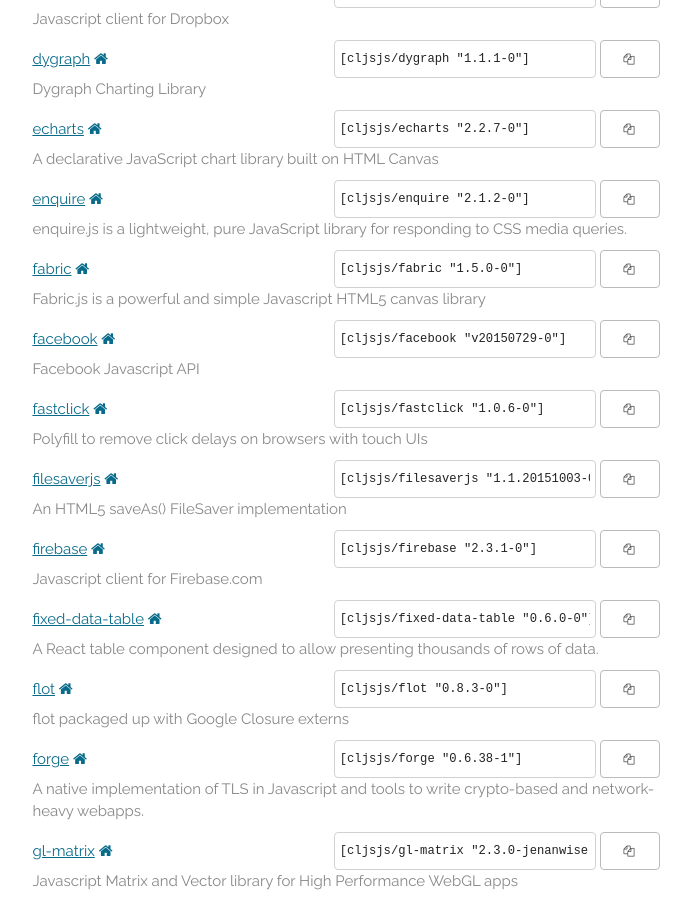
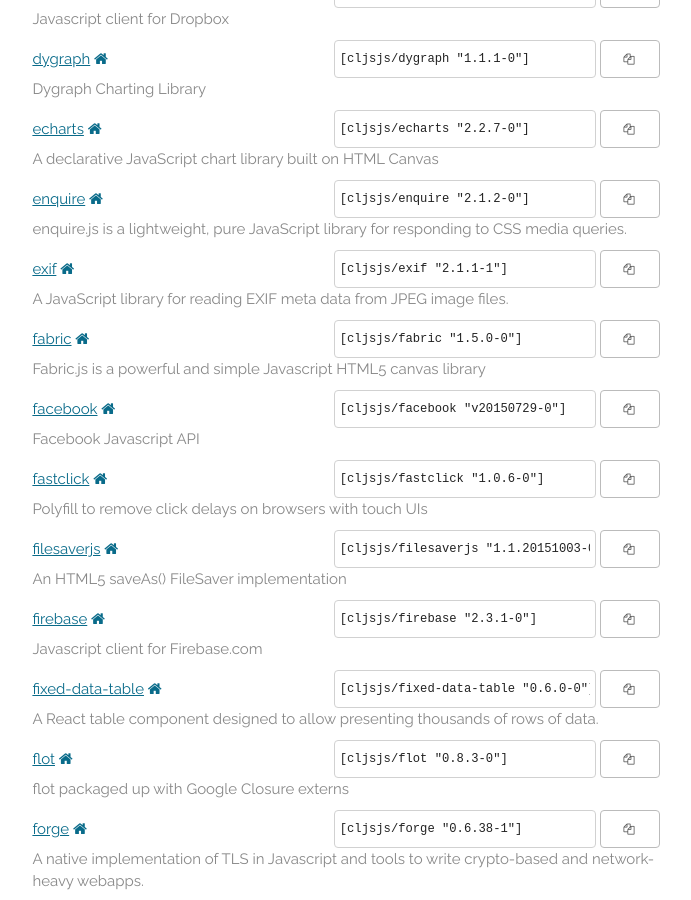
Before and after one commit to cljsjs/cljsjs.github.io, a Jekyll site: the page built from index.markdown, in a window 1280 px wide and 900 px high, scrolled down 3538 px. Shown: the whole window, without its empty margins (294-985 px from the left). Built offline with Jekyll 4.4.1, drawn with Linux system fonts in a browser that asks for light colours; nearby versions of some CDN libraries; comment, search, counter and statistics services are not loaded.

Commit message:
Automatic update

```diff
--- a/_includes/packages.html
+++ b/_includes/packages.html
@@ -328,6 +328,15 @@
       <button data-clipboard-text='[cljsjs/enquire "2.1.2-0"]'><i class="fa fa-copy"></i></button>
     </span>
     <p class="description">enquire.js is a lightweight, pure JavaScript library for responding to CSS media queries.</p>
+  </li>
+  <li>
+    <a href="https://clojars.org/cljsjs/exif">exif</a>
+    <a href="https://github.com/exif-js/exif-js" target="new"><i class="fa fa-home"></i></a>
+    <span class="clojars">
+      <input type="text" value='[cljsjs/exif "2.1.1-1"]'/>
+      <button data-clipboard-text='[cljsjs/exif "2.1.1-1"]'><i class="fa fa-copy"></i></button>
+    </span>
+    <p class="description">A JavaScript library for reading EXIF meta data from JPEG image files.</p>
   </li>
   <li>
     <a href="https://clojars.org/cljsjs/fabric">fabric</a>
```
